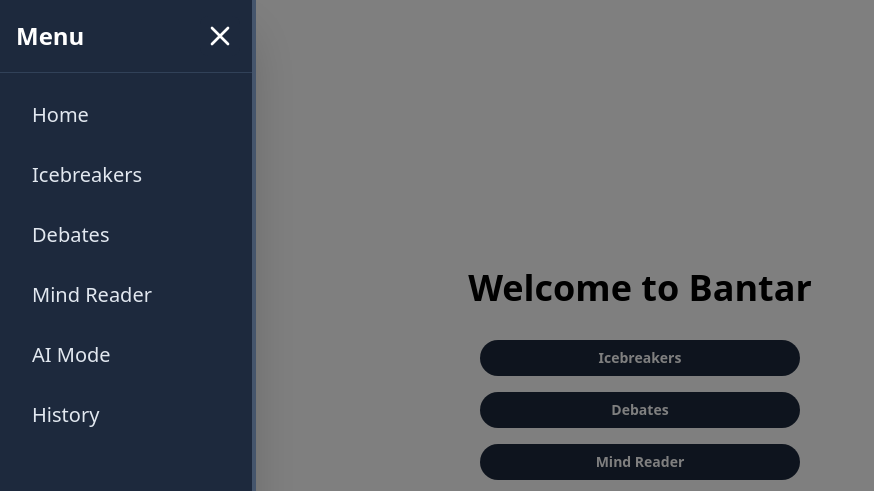
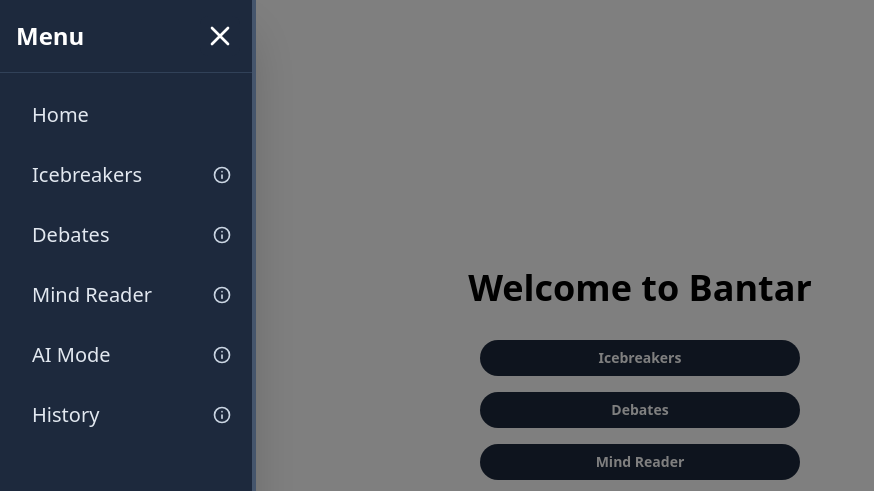
Before and after one commit to morber11/bantar-web, a React (Vite) app: page / in a window 1280 px wide. Both pictures are taken after a click on the button "Open sidebar". Shown: the top 491 px of the page, without its empty margins (0-874 px from the left). Built offline with nearby package versions, Linux system fonts and the light colour scheme; no server answers.

Commit message:
add tooltips

```diff
--- a/src/features/navigation/components/Sidebar.tsx
+++ b/src/features/navigation/components/Sidebar.tsx
@@ -2,6 +2,8 @@
 import { Link, useLocation } from 'react-router-dom';
 import StyledButton from '../../../shared/ui/StyledButton';
 import Icon from '../../../shared/ui/Icon';
+import InfoButton from '../../../shared/ui/InfoButton';
+import InfoDialog from '../../../shared/ui/InfoDialog';
 import { useAppSettings } from '../../../shared/context/appSettingsContextImpl';
 
 interface SidebarProps {
@@ -10,17 +12,20 @@
 }
 
 const links = [
-  { to: '/', label: 'Home' },
-  { to: '/icebreakers', label: 'Icebreakers' },
-  { to: '/debates', label: 'Debates' },
-  { to: '/mindreader', label: 'Mind Reader' },
-  { to: '/ai', label: 'AI Mode' },
-  { to: '/history', label: 'History' },
+  { to: '/', label: 'Home', tooltip: '' },
+  { to: '/icebreakers', label: 'Icebreakers', tooltip: 'quick prompts to start a conversation' },
+  { to: '/debates', label: 'Debates', tooltip: 'arguments for the soul' },
+  { to: '/mindreader', label: 'Mind Reader', tooltip: 'how well do your friends know you?' },
+  { to: '/ai', label: 'AI Mode', tooltip: 'use AI to generate icebreaker style questions' },
+  { to: '/history', label: 'History', tooltip: 'show past prompts' },
 ];
+
+const tooltipEnabledPaths = new Set(['/icebreakers', '/debates', '/mindreader', '/ai', '/history']);
 
 // we need all the useEffects here for the swipe/focus management
 const Sidebar = ({ children, childProps }: SidebarProps) => {
   const [isOpen, setIsOpen] = useState(false);
+  const [openDialog, setOpenDialog] = useState<string | null>(null);
   const sidebarRef = useRef<HTMLElement>(null);
   const previouslyFocused = useRef<HTMLElement | null>(null);
   const touchStartX = useRef<number>(0);
@@ -68,7 +73,13 @@
 
   useEffect(() => {
     const handleClickOutside = (event: MouseEvent) => {
-      if (sidebarRef.current && !sidebarRef.current.contains(event.target as Node)) {
+      const target = event.target as Node;
+
+      // we don't want to close the sidebar if the tooltip dialog is open
+      const isInsideSidebar = sidebarRef.current && sidebarRef.current.contains(target);
+      const isInsideDialog = (target as Element).closest?.('[role="dialog"], .fixed.inset-0.z-60');
+
+      if (!isInsideSidebar && !isInsideDialog) {
         setIsOpen((prev) => {
           if (!prev) return prev;
           return false;
@@ -115,7 +126,13 @@
       </StyledButton>
 
       {isOpen && (
-        <div className="fixed inset-0 bg-black/50 z-40 transition-opacity" onClick={() => setIsOpen(false)} />
+        <div
+          className="fixed inset-0 bg-black/50 z-40 transition-opacity"
+          onClick={() => {
+            setIsOpen(false);
+            setOpenDialog(null);
+          }}
+        />
       )}
 
       <aside
@@ -151,7 +168,10 @@
           <div className="flex items-center justify-between p-4 border-b border-slate-700">
             <h2 className="text-2xl font-semibold">Menu</h2>
             <StyledButton
-              onClick={() => setIsOpen(false)}
+              onClick={() => {
+                setIsOpen(false);
+                setOpenDialog(null);
+              }}
               className="no-select inline-flex items-center justify-center !p-0 w-10 h-10 rounded-lg"
               aria-label="Close sidebar"
             >
@@ -163,13 +183,28 @@
             <ul className="space-y-2">
               {links.map(({ to, label }) => (
                 <li key={to}>
-                  <Link
-                    to={to}
-                    className="flex items-center px-4 py-3 text-slate-200 hover:bg-slate-700 hover:text-white rounded-lg transition-colors"
-                    onClick={() => setIsOpen(false)}
-                  >
-                    <span className="text-xl">{label}</span>
-                  </Link>
+                  <div className="relative flex items-center justify-between px-4 py-3 rounded-lg transition-colors hover:bg-slate-700">
+                    <Link
+                      to={to}
+                      className="flex-1 text-slate-200 hover:text-white"
+                      onClick={() => {
+                        setIsOpen(false);
+                        setOpenDialog(null);
+                      }}
+                    >
+                      <span className="text-xl">{label}</span>
+                    </Link>
+                    {tooltipEnabledPaths.has(to) && (
+                      <>
+                        <InfoButton
+                          text={label}
+                          onClick={() => {
+                            setOpenDialog(to);
+                          }}
+                        />
+                      </>
+                    )}
+                  </div>
                 </li>
               ))}
             </ul>
@@ -192,6 +227,19 @@
             )}
             {children && React.cloneElement(children, childProps)}
           </nav>
+          {openDialog && (
+            (() => {
+              const active = links.find((l) => l.to === openDialog);
+              return (
+                <InfoDialog
+                  open={true}
+                  title={active?.label ?? ''}
+                  text={active?.tooltip ?? ''}
+                  onClose={() => setOpenDialog(null)}
+                />
+              );
+            })()
+          )}
 
           <div className="absolute top-0 right-0 w-1 h-full bg-slate-600 shadow-lg" />
         </div>
--- a/src/shared/ui/Icon.tsx
+++ b/src/shared/ui/Icon.tsx
@@ -1,12 +1,4 @@
-/**
- * Icon component for rendering common SVG icons.
- *
- * Available icons:
- * - 'close': X icon for closing/dismissing UI elements
- * - 'check': Checkmark icon for indicating selection or completion
- * - 'menu': Hamburger menu icon for navigation
- */
-export type IconName = 'close' | 'check' | 'menu';
+export type IconName = 'close' | 'check' | 'menu' | 'info';
 
 interface IconProps {
   name: IconName;
@@ -28,6 +20,13 @@
       <line x1="3" y1="18" x2="21" y2="18" strokeWidth={2} strokeLinecap="round" />
     </>
   ),
+  info: (
+    <>
+      <circle cx="12" cy="12" r="9" strokeWidth={2} />
+      <path strokeLinecap="round" strokeLinejoin="round" strokeWidth={2} d="M12 16v-4" />
+      <path strokeLinecap="round" strokeLinejoin="round" strokeWidth={2} d="M12 8h.01" />
+    </>
+  ),
 };
 
 const Icon = ({ name, className = 'w-6 h-6', 'aria-hidden': ariaHidden }: IconProps) => {
--- /dev/null
+++ b/src/shared/ui/InfoButton.tsx
@@ -0,0 +1,27 @@
+import React from 'react';
+import Icon from './Icon';
+
+interface InfoButtonProps {
+  text: string;
+  onClick?: (e: React.MouseEvent) => void;
+}
+
+const InfoButton = ({ text, onClick }: InfoButtonProps) => {
+  const handleClick = (e: React.MouseEvent) => {
+    e.stopPropagation();
+    onClick?.(e);
+  };
+
+  return (
+    <button
+      type="button"
+      aria-label={`About ${text}`}
+      onClick={handleClick}
+      className="ml-2 inline-flex items-center justify-center text-slate-300 hover:text-white"
+    >
+      <Icon name="info" className="w-5 h-5" aria-hidden />
+    </button>
+  );
+};
+
+export default InfoButton;
--- /dev/null
+++ b/src/shared/ui/InfoDialog.tsx
@@ -0,0 +1,53 @@
+import { useEffect, useRef } from 'react';
+import { createPortal } from 'react-dom';
+
+interface InfoDialogProps {
+    title: string;
+    text: string;
+    open: boolean;
+    onClose: () => void;
+}
+
+const InfoDialog = ({ title, text, open, onClose }: InfoDialogProps) => {
+    const ref = useRef<HTMLDivElement | null>(null);
+
+    useEffect(() => {
+        if (open && ref.current) {
+            ref.current.focus();
+        }
+    }, [open]);
+
+    if (!open) {
+        return null;
+    }
+
+    return createPortal(
+        <div
+            ref={ref}
+            className="fixed inset-0 z-60 flex items-center justify-center"
+            tabIndex={-1}
+            onKeyDown={(e) => {
+                if (e.key === 'Escape') onClose();
+            }}
+        >
+            <div
+                className="absolute inset-0 bg-black/50"
+                onClick={(e) => {
+                    e.stopPropagation();
+                    onClose();
+                }}
+            />
+            <div className="relative bg-white text-slate-900 rounded-lg shadow-lg w-[min(90%,28rem)] p-6 z-10 border border-slate-800 ring-1 ring-slate-800">
+                <div className="flex items-start">
+                    <div>
+                        <h3 className="text-lg font-semibold">{title}</h3>
+                        <div className="mt-2 text-sm text-slate-700">{text}</div>
+                    </div>
+                </div>
+            </div>
+        </div>,
+        document.body
+    );
+};
+
+export default InfoDialog;
```
